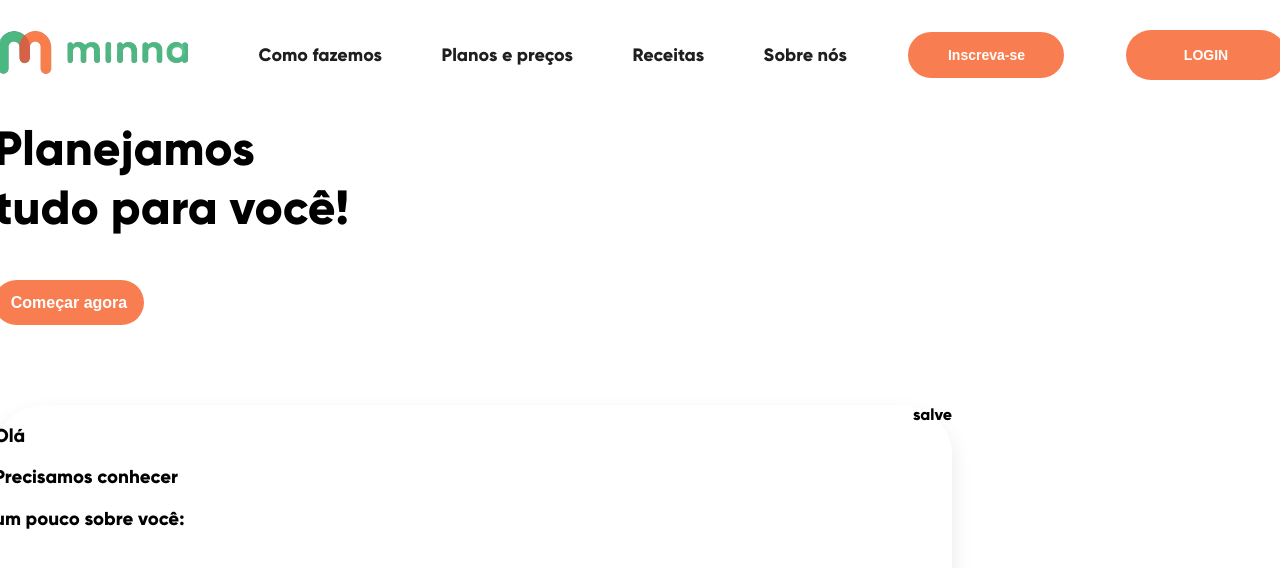
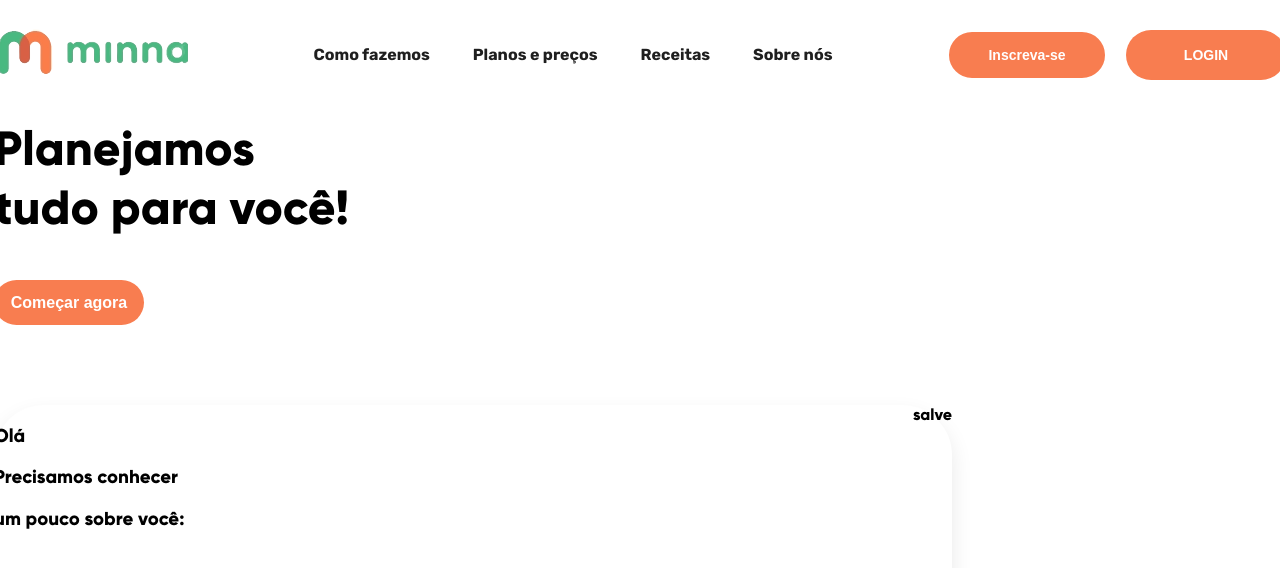
Before and after one commit to AugustoMagalhaes/cloudopss-desafio, a React (Create React App) app: page / in a window 1280 px wide. Shown: the top 568 px of the page. Built offline with nearby package versions, Linux system fonts and the light colour scheme.

Commit message:
refac: reestrutura componente e adequa css ao figma.

```diff
--- a/src/components/Navbar/Navbar.css
+++ b/src/components/Navbar/Navbar.css
@@ -1,13 +1,27 @@
 .nav-header {
   align-items: center;
   display: flex;
+  font-family: Rubik, sans-serif;
+  font-style: normal;
   justify-content: space-between;
   width: 100%;
 }
 
+.nav-link-container {
+  display: flex;
+  justify-content: space-between;
+  width: 519px;
+}
+
 .nav-link {
   color: #1f1f1f;
-  font-size: 18px;
+  font-size: 16px;
   font-weight: 700;
   text-decoration: none;
 }
+
+.btn-container {
+  display: flex;
+  justify-content: space-between;
+  width: 339px;
+}
--- a/src/components/Navbar/Navbar.jsx
+++ b/src/components/Navbar/Navbar.jsx
@@ -9,15 +9,21 @@ function Navbar() {
     <nav className="nav-header">
       <section className="logo-container">
         <Link to="/">
-          <img src={MinnaLogo} alt="" />
+          <img src={MinnaLogo} alt="Minna Logo" />
         </Link>
       </section>
+      <section className="nav-link-container">
         <Link to="/" className="nav-link">Como fazemos</Link>
         <Link to="/" className="nav-link">Planos e preços</Link>
         <Link to="/" className="nav-link">Receitas</Link>
         <Link to="/" className="nav-link">Sobre nós</Link>
+      </section>
+
+      <section className="btn-container">
         <OrangeBtn hasBorder specificClass="nav-btn" text="Inscreva-se" />
         <OrangeBtn hasBorder="" specificClass="nav-btn" text="LOGIN" />
+      </section>
+
     </nav>
 
   );
```
Lines whose indentation alone changed are shown as unchanged.
